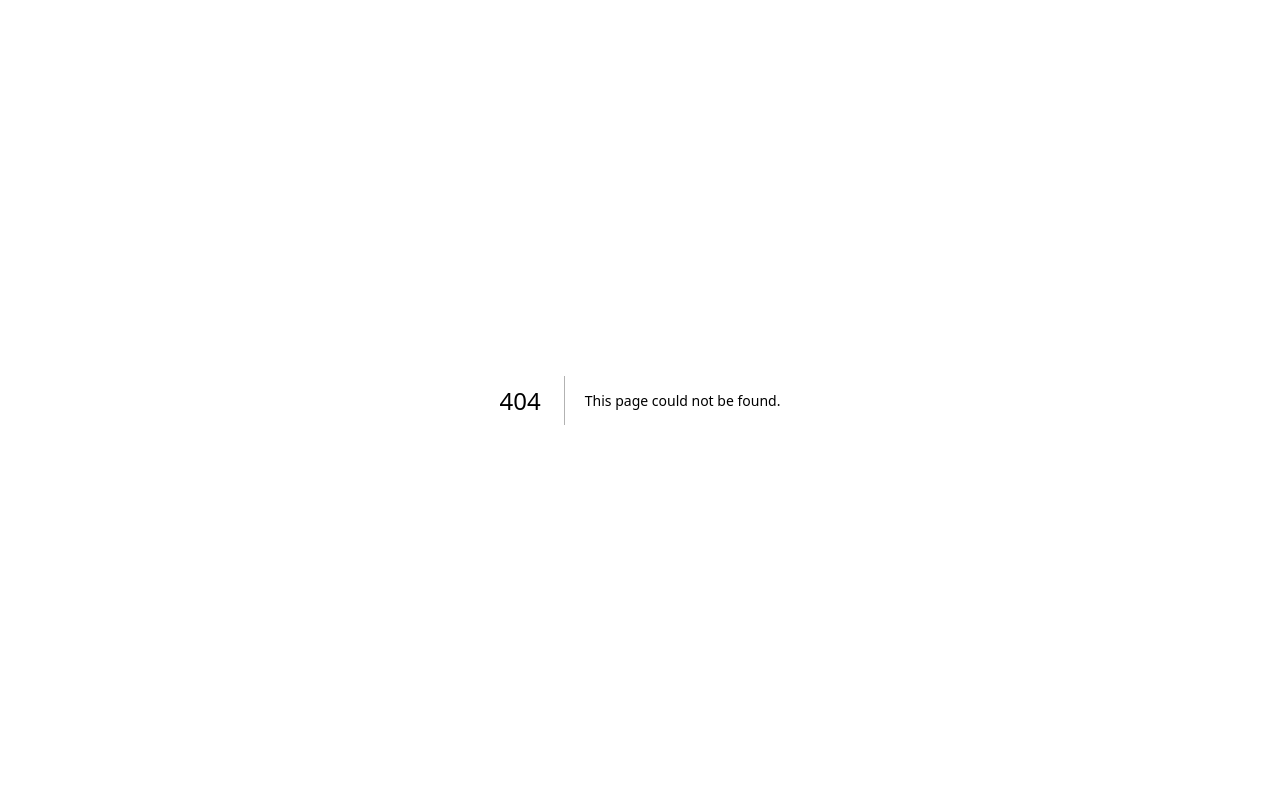
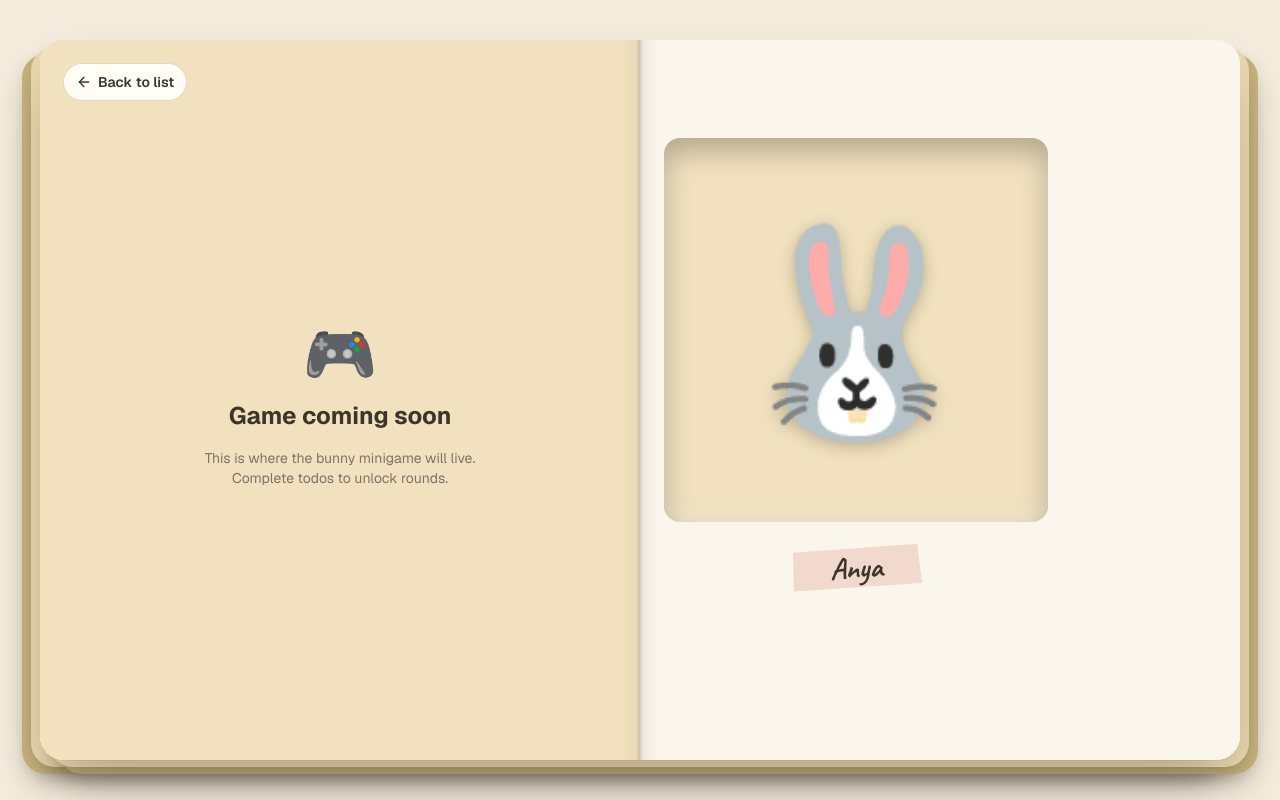
Before and after one commit to alesan99/buns, a Next.js app: page /game in a window 1280 px wide. Before the commit this address had no page. Built offline with nearby package versions, Linux system fonts and the light colour scheme.

Commit message:
mini flip page to game page

```diff
--- /dev/null
+++ b/src/app/game/page.tsx
@@ -0,0 +1,5 @@
+import { GamePlaceholder } from "@/components/GamePlaceholder";
+
+export default function GamePage() {
+  return <GamePlaceholder />;
+}
--- a/src/app/globals.css
+++ b/src/app/globals.css
@@ -87,6 +87,29 @@ body {
 }
 .bunny-pop { animation: bunny-pop 260ms ease-out; }
 
+/* Page-turn animation — grabs the top-right corner and peels the page over.
+   rotate3d(1,1,0,…) rotates around a diagonal axis anchored at the top-right,
+   producing a visible corner-lift. The bunny stays put — it's in the layout. */
+@keyframes journal-page-flip {
+  0% {
+    transform: rotate3d(1, 1, 0, 0deg);
+    box-shadow: 0 0 0 rgba(61, 53, 43, 0);
+  }
+  50% {
+    box-shadow: -24px 14px 36px rgba(61, 53, 43, 0.35);
+  }
+  100% {
+    transform: rotate3d(1, 1, 0, -180deg);
+    opacity: 0;
+  }
+}
+.journal-left-flip {
+  transform-origin: top right;
+  animation: journal-page-flip 850ms cubic-bezier(0.45, 0.05, 0.35, 1) forwards;
+  backface-visibility: hidden;
+  z-index: 20;
+}
+
 /* Day strip — hide scrollbar, keep snap. */
 .day-strip { scrollbar-width: none; }
 .day-strip::-webkit-scrollbar { display: none; }
--- a/src/app/layout.tsx
+++ b/src/app/layout.tsx
@@ -1,5 +1,6 @@
 import type { Metadata } from "next";
 import { Caveat, Geist, Geist_Mono } from "next/font/google";
+import { JournalShell } from "@/components/JournalShell";
 import "./globals.css";
 
 const geistSans = Geist({
@@ -33,7 +34,9 @@ export default function RootLayout({
       lang="en"
       className={`${geistSans.variable} ${geistMono.variable} ${caveat.variable} h-full antialiased`}
     >
-      <body className="min-h-full flex flex-col">{children}</body>
+      <body className="min-h-full flex flex-col">
+        <JournalShell>{children}</JournalShell>
+      </body>
     </html>
   );
 }
--- a/src/app/page.tsx
+++ b/src/app/page.tsx
@@ -1,53 +1,5 @@
-import { BunnyPanel } from "@/components/BunnyPanel";
 import { TodoList } from "@/components/TodoList";
 
 export default function Home() {
-  return (
-    <main className="flex min-h-screen justify-center bg-surface p-5 md:p-7 lg:p-10">
-      <div className="relative w-full max-w-[1440px]">
-        {/* Stacked pages behind — left side */}
-        <div
-          aria-hidden
-          className="page-layer-far pointer-events-none absolute inset-0 rounded-3xl"
-          style={{ transform: "translate(-18px, 14px)" }}
-        />
-        <div
-          aria-hidden
-          className="page-layer-near pointer-events-none absolute inset-0 rounded-3xl"
-          style={{ transform: "translate(-9px, 7px)" }}
-        />
-
-        {/* Stacked pages behind — right side */}
-        <div
-          aria-hidden
-          className="page-layer-far pointer-events-none absolute inset-0 rounded-3xl"
-          style={{ transform: "translate(18px, 14px)" }}
-        />
-        <div
-          aria-hidden
-          className="page-layer-near pointer-events-none absolute inset-0 rounded-3xl"
-          style={{ transform: "translate(9px, 7px)" }}
-        />
-
-        {/* Front journal */}
-        <div className="journal-front relative flex min-h-[calc(100vh-2.5rem)] flex-col overflow-hidden rounded-3xl bg-card md:min-h-[calc(100vh-3.5rem)] md:flex-row lg:min-h-[calc(100vh-5rem)]">
-          {/* Left page — todos */}
-          <section className="relative min-w-0 flex-1 bg-card">
-            <TodoList />
-          </section>
-
-          {/* Center crease — desktop only */}
-          <div
-            aria-hidden
-            className="journal-crease pointer-events-none absolute inset-y-0 left-1/2 z-10 hidden w-10 -translate-x-1/2 md:block"
-          />
-
-          {/* Right page — bunny game */}
-          <section className="relative order-last flex min-h-[300px] min-w-0 bg-card md:order-none md:min-h-0 md:flex-1">
-            <BunnyPanel />
-          </section>
-        </div>
-      </div>
-    </main>
-  );
+  return <TodoList />;
 }
--- a/src/components/BunnyPanel.tsx
+++ b/src/components/BunnyPanel.tsx
@@ -1,4 +1,13 @@
+"use client";
+
+import { usePathname } from "next/navigation";
+import { useFlipTo } from "./JournalShell";
+
 export function BunnyPanel() {
+  const flipTo = useFlipTo();
+  const pathname = usePathname();
+  const onGame = pathname === "/game";
+
   return (
     <div className="flex h-full flex-col items-center justify-center gap-6 p-6">
       {/* Cut-out hole in the page — bunny peeking through to another layer. */}
@@ -22,10 +31,7 @@ export function BunnyPanel() {
       {/* Washi tape — slight tilt, semi-transparent, handwritten name. */}
       <div
         className="relative -rotate-3 bg-clay-tint/85 px-10 py-1 shadow-sm"
-        style={{
-          clipPath:
-            "polygon(3% 8%, 97% 2%, 99% 92%, 2% 96%)",
-        }}
+        style={{ clipPath: "polygon(3% 8%, 97% 2%, 99% 92%, 2% 96%)" }}
       >
         <span
           className="text-3xl font-bold text-ink"
@@ -34,6 +40,16 @@ export function BunnyPanel() {
           Anya
         </span>
       </div>
+
+      <button
+        onClick={() => flipTo("/game")}
+        className={[
+          "mt-2 rounded-full bg-primary px-6 py-2.5 text-sm font-bold text-cream shadow-md transition hover:bg-primary-ink active:scale-[0.97]",
+          onGame ? "invisible" : "",
+        ].join(" ")}
+      >
+        Play Game →
+      </button>
     </div>
   );
 }
--- /dev/null
+++ b/src/components/GamePlaceholder.tsx
@@ -0,0 +1,32 @@
+"use client";
+
+import { ArrowLeft } from "lucide-react";
+import { useFlipTo } from "./JournalShell";
+
+export function GamePlaceholder() {
+  const flipTo = useFlipTo();
+
+  return (
+    <div className="flex h-full flex-col bg-honey-tint">
+      <header className="flex items-center justify-start px-4 pt-4 md:px-6 md:pt-6">
+        <button
+          onClick={() => flipTo("/")}
+          className="inline-flex items-center gap-1.5 rounded-full bg-paper px-3 py-2 text-sm font-semibold text-ink ring-1 ring-divider transition hover:bg-sage-tint"
+        >
+          <ArrowLeft className="h-4 w-4" />
+          Back to list
+        </button>
+      </header>
+
+      <div className="flex flex-1 flex-col items-center justify-center gap-4 px-6 pb-12">
+        <p className="text-6xl" aria-hidden>
+          🎮
+        </p>
+        <h1 className="text-2xl font-bold text-ink">Game coming soon</h1>
+        <p className="max-w-xs text-center text-sm text-ink-muted">
+          This is where the bunny minigame will live. Complete todos to unlock rounds.
+        </p>
+      </div>
+    </div>
+  );
+}
--- /dev/null
+++ b/src/components/JournalShell.tsx
@@ -0,0 +1,110 @@
+"use client";
+
+import { usePathname, useRouter } from "next/navigation";
+import {
+  createContext,
+  useCallback,
+  useContext,
+  useEffect,
+  useRef,
+  useState,
+} from "react";
+import { BunnyPanel } from "./BunnyPanel";
+
+type FlipFn = (href: string) => void;
+const FlipContext = createContext<FlipFn>(() => {});
+export const useFlipTo = () => useContext(FlipContext);
+
+const FLIP_MS = 850;
+
+export function JournalShell({ children }: { children: React.ReactNode }) {
+  const router = useRouter();
+  const pathname = usePathname();
+  const [flipping, setFlipping] = useState(false);
+  const lastPathRef = useRef(pathname);
+
+  // Reset flip state once the route actually changes (new left-page is on screen).
+  useEffect(() => {
+    if (lastPathRef.current !== pathname) {
+      lastPathRef.current = pathname;
+      setFlipping(false);
+    }
+  }, [pathname]);
+
+  const flipTo = useCallback<FlipFn>(
+    (href) => {
+      if (flipping || href === pathname) return;
+      setFlipping(true);
+      window.setTimeout(() => router.push(href), FLIP_MS);
+    },
+    [flipping, pathname, router],
+  );
+
+  return (
+    <FlipContext.Provider value={flipTo}>
+      <main className="flex min-h-screen justify-center bg-surface p-5 md:p-7 lg:p-10">
+        <div className="relative w-full max-w-[1440px]">
+          {/* Stacked pages behind — left side */}
+          <div
+            aria-hidden
+            className="page-layer-far pointer-events-none absolute inset-0 rounded-3xl"
+            style={{ transform: "translate(-18px, 14px)" }}
+          />
+          <div
+            aria-hidden
+            className="page-layer-near pointer-events-none absolute inset-0 rounded-3xl"
+            style={{ transform: "translate(-9px, 7px)" }}
+          />
+
+          {/* Stacked pages — right side */}
+          <div
+            aria-hidden
+            className="page-layer-far pointer-events-none absolute inset-0 rounded-3xl"
+            style={{ transform: "translate(18px, 14px)" }}
+          />
+          <div
+            aria-hidden
+            className="page-layer-near pointer-events-none absolute inset-0 rounded-3xl"
+            style={{ transform: "translate(9px, 7px)" }}
+          />
+
+          {/* Front journal */}
+          <div
+            className="journal-front relative flex min-h-[calc(100vh-2.5rem)] flex-col rounded-3xl bg-card md:min-h-[calc(100vh-3.5rem)] md:flex-row lg:min-h-[calc(100vh-5rem)]"
+            style={{ perspective: "2000px" }}
+          >
+            {/* The "underlying page" that the flip reveals. Honey-tint — same as
+                the bunny cut-out — so turning the page lands you on the page
+                that was peeking through. Covers the left half on desktop, full
+                width stacked on mobile. */}
+            <div
+              aria-hidden
+              className="pointer-events-none absolute inset-0 rounded-3xl bg-honey-tint md:rounded-r-none md:right-1/2"
+            />
+
+            {/* Left page — route content. Flips on navigation. */}
+            <section
+              className={[
+                "relative min-w-0 flex-1 overflow-hidden rounded-t-3xl bg-card md:rounded-l-3xl md:rounded-tr-none",
+                flipping ? "journal-left-flip" : "",
+              ].join(" ")}
+            >
+              {children}
+            </section>
+
+            {/* Center crease — desktop only */}
+            <div
+              aria-hidden
+              className="journal-crease pointer-events-none absolute inset-y-0 left-1/2 z-10 hidden w-10 -translate-x-1/2 md:block"
+            />
+
+            {/* Right page — bunny panel (persists across routes via root layout) */}
+            <section className="relative order-last flex min-h-[300px] min-w-0 overflow-hidden rounded-b-3xl bg-card md:order-none md:min-h-0 md:flex-1 md:rounded-r-3xl md:rounded-bl-none">
+              <BunnyPanel />
+            </section>
+          </div>
+        </div>
+      </main>
+    </FlipContext.Provider>
+  );
+}
```
